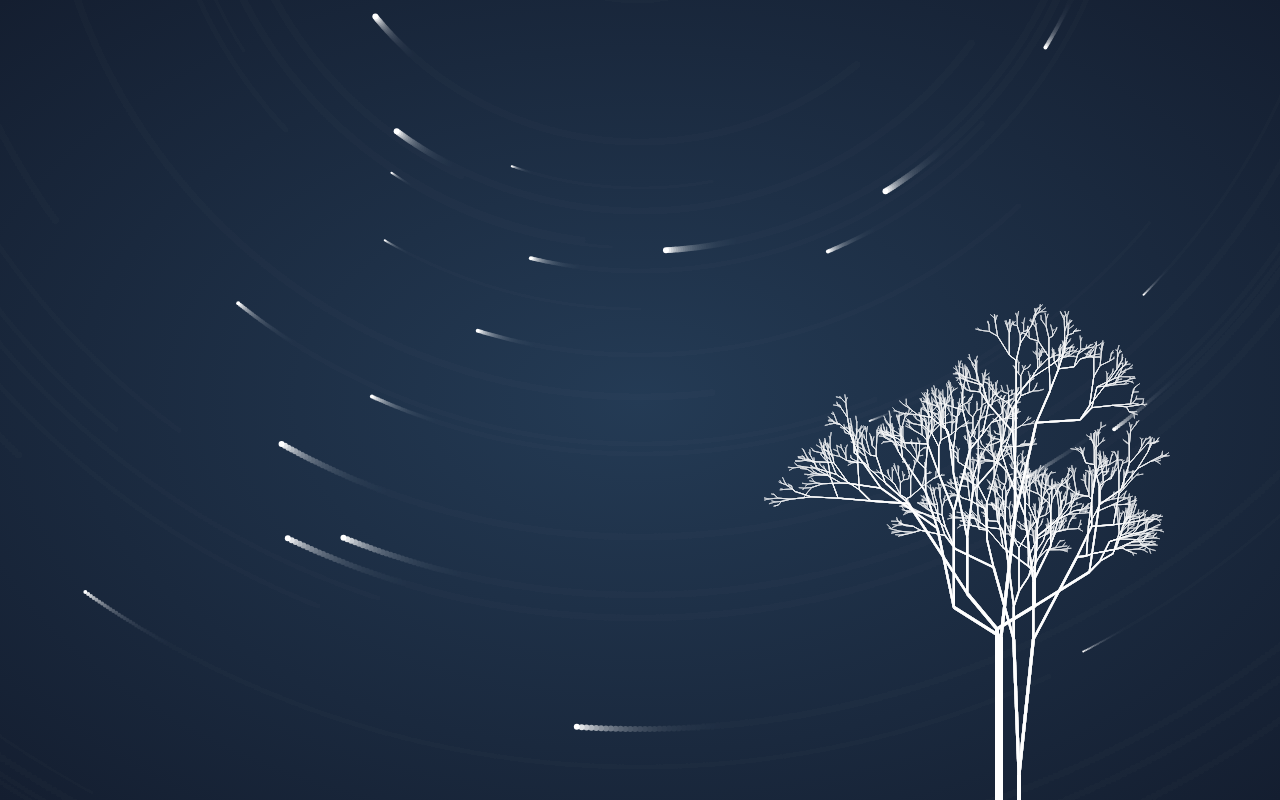
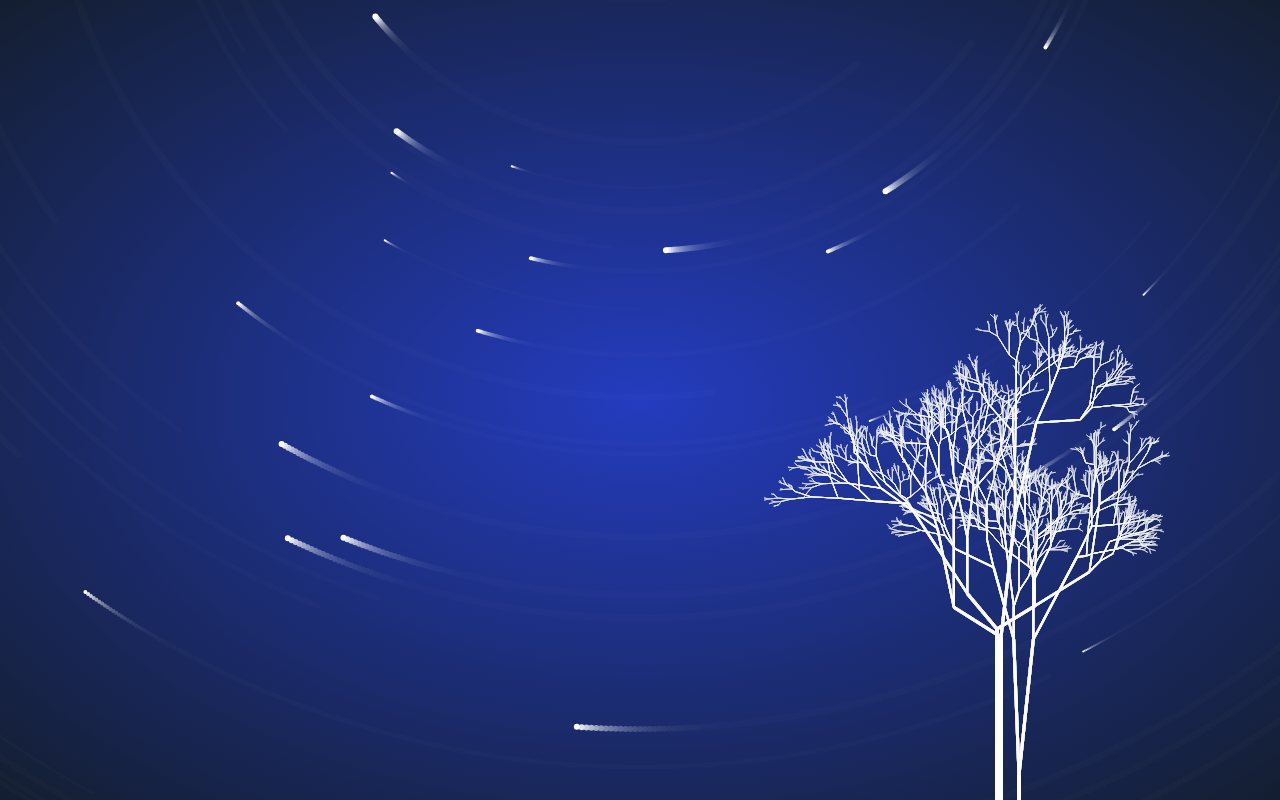
Before and after one commit to LuisArmando-TestCoder/easy-fractals, a plain HTML site: page index.html in a window 1280 px wide. Drawn offline with Linux system fonts and the light colour scheme.

Commit message:
change: color

```diff
--- a/style.css
+++ b/style.css
@@ -1,6 +1,6 @@
 :root {
     --dark: #141E30;
-    --light: #243B55;
+    --light: #243CBF;
 }
 
 .container {
```
